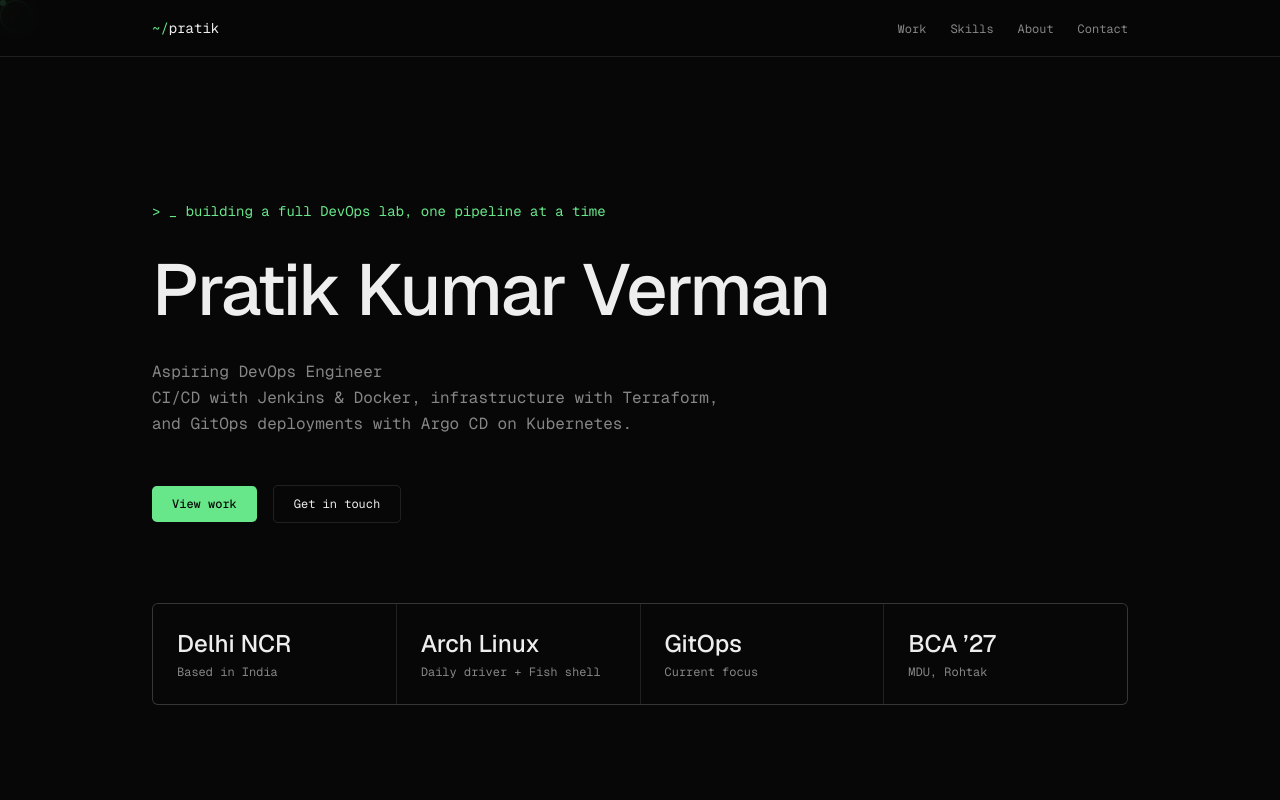
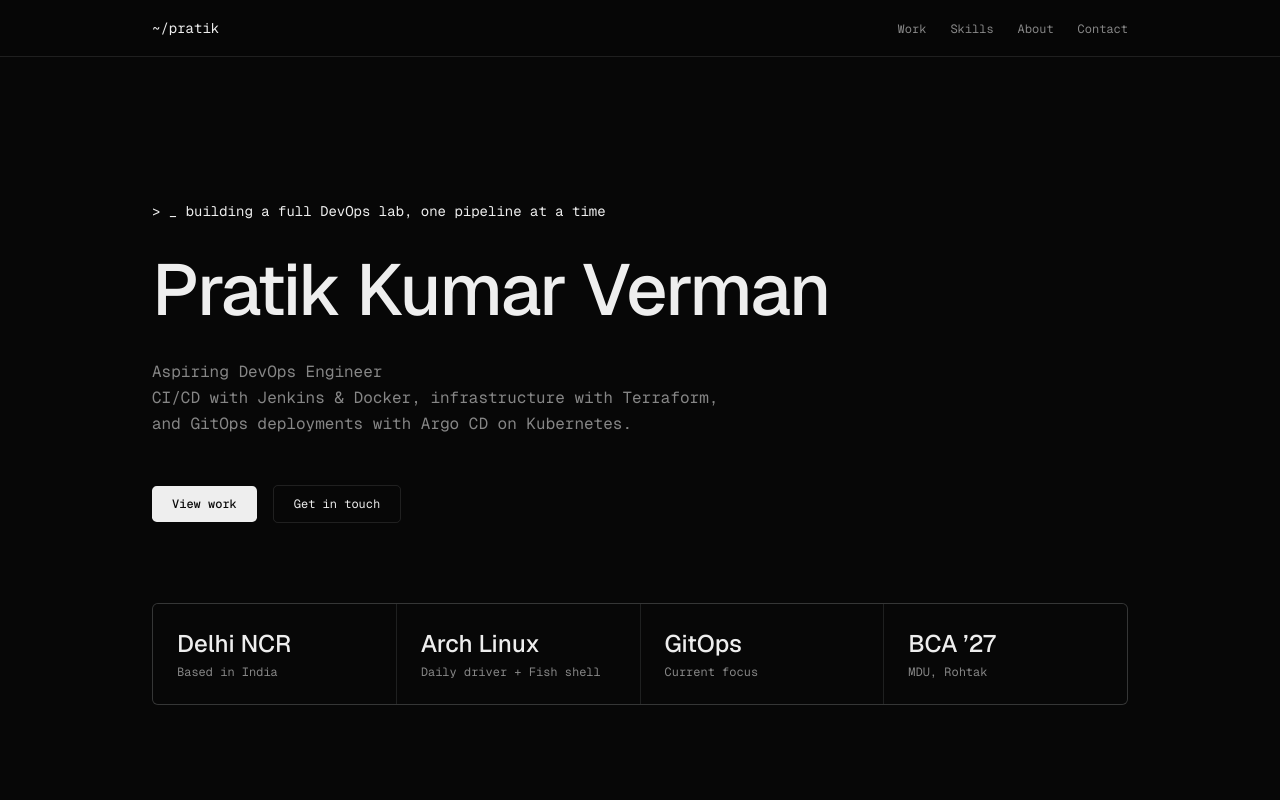
Before and after one commit to hahapratik/portfolio, a Next.js app: page / in a window 1280 px wide. Shown: the top 800 px of the page. Built offline with nearby package versions, Linux system fonts and the light colour scheme.

Commit message:
feat: implement monochrome dark theme and enhance cursor trail component

```diff
--- a/app/globals.css
+++ b/app/globals.css
@@ -47,6 +47,7 @@
   --radius-4xl: calc(var(--radius) * 2.6);
 }
 
+/* Monochrome theme — black, white, and grays only */
 :root {
   color-scheme: dark;
   --background: oklch(0.13 0 0);
@@ -55,8 +56,8 @@
   --card-foreground: oklch(0.95 0 0);
   --popover: oklch(0.17 0 0);
   --popover-foreground: oklch(0.95 0 0);
-  --primary: oklch(0.83 0.17 150);
-  --primary-foreground: oklch(0.15 0.02 150);
+  --primary: oklch(0.95 0 0);
+  --primary-foreground: oklch(0.15 0 0);
   --secondary: oklch(0.22 0 0);
   --secondary-foreground: oklch(0.95 0 0);
   --muted: oklch(0.2 0 0);
@@ -66,8 +67,8 @@
   --destructive: oklch(0.6 0.2 25);
   --border: oklch(1 0 0 / 10%);
   --input: oklch(1 0 0 / 14%);
-  --ring: oklch(0.83 0.17 150);
-  --chart-1: oklch(0.83 0.17 150);
+  --ring: oklch(0.95 0 0);
+  --chart-1: oklch(0.95 0 0);
   --chart-2: oklch(0.62 0 0);
   --chart-3: oklch(0.44 0 0);
   --chart-4: oklch(0.37 0 0);
@@ -75,12 +76,12 @@
   --radius: 0.375rem;
   --sidebar: oklch(0.17 0 0);
   --sidebar-foreground: oklch(0.95 0 0);
-  --sidebar-primary: oklch(0.83 0.17 150);
-  --sidebar-primary-foreground: oklch(0.15 0.02 150);
+  --sidebar-primary: oklch(0.95 0 0);
+  --sidebar-primary-foreground: oklch(0.15 0 0);
   --sidebar-accent: oklch(0.22 0 0);
   --sidebar-accent-foreground: oklch(0.95 0 0);
   --sidebar-border: oklch(1 0 0 / 10%);
-  --sidebar-ring: oklch(0.83 0.17 150);
+  --sidebar-ring: oklch(0.95 0 0);
 }
 
 .dark {
@@ -91,8 +92,8 @@
   --card-foreground: oklch(0.95 0 0);
   --popover: oklch(0.17 0 0);
   --popover-foreground: oklch(0.95 0 0);
-  --primary: oklch(0.83 0.17 150);
-  --primary-foreground: oklch(0.15 0.02 150);
+  --primary: oklch(0.95 0 0);
+  --primary-foreground: oklch(0.15 0 0);
   --secondary: oklch(0.22 0 0);
   --secondary-foreground: oklch(0.95 0 0);
   --muted: oklch(0.2 0 0);
@@ -102,20 +103,20 @@
   --destructive: oklch(0.6 0.2 25);
   --border: oklch(1 0 0 / 10%);
   --input: oklch(1 0 0 / 14%);
-  --ring: oklch(0.83 0.17 150);
-  --chart-1: oklch(0.83 0.17 150);
+  --ring: oklch(0.95 0 0);
+  --chart-1: oklch(0.95 0 0);
   --chart-2: oklch(0.62 0 0);
   --chart-3: oklch(0.44 0 0);
   --chart-4: oklch(0.37 0 0);
   --chart-5: oklch(0.27 0 0);
   --sidebar: oklch(0.17 0 0);
   --sidebar-foreground: oklch(0.95 0 0);
-  --sidebar-primary: oklch(0.83 0.17 150);
-  --sidebar-primary-foreground: oklch(0.15 0.02 150);
+  --sidebar-primary: oklch(0.95 0 0);
+  --sidebar-primary-foreground: oklch(0.15 0 0);
   --sidebar-accent: oklch(0.22 0 0);
   --sidebar-accent-foreground: oklch(0.95 0 0);
   --sidebar-border: oklch(1 0 0 / 10%);
-  --sidebar-ring: oklch(0.83 0.17 150);
+  --sidebar-ring: oklch(0.95 0 0);
 }
 
 @layer base {
--- a/components/cursor-trail.tsx
+++ b/components/cursor-trail.tsx
@@ -2,77 +2,58 @@
 
 import { useEffect, useRef } from 'react'
 
-const TRAIL_LENGTH = 14
-
 export function CursorTrail() {
   const dotRef = useRef<HTMLDivElement>(null)
   const ringRef = useRef<HTMLDivElement>(null)
-  const canvasRef = useRef<HTMLCanvasElement>(null)
 
   useEffect(() => {
     // Only enable on devices with a fine pointer (mouse)
     if (!window.matchMedia('(pointer: fine)').matches) return
+    // Respect reduced motion preference
+    if (window.matchMedia('(prefers-reduced-motion: reduce)').matches) return
 
     const dot = dotRef.current
     const ring = ringRef.current
-    const canvas = canvasRef.current
-    if (!dot || !ring || !canvas) return
-
-    const ctx = canvas.getContext('2d')
-    if (!ctx) return
-
-    let dpr = Math.min(window.devicePixelRatio || 1, 2)
-    const resize = () => {
-      dpr = Math.min(window.devicePixelRatio || 1, 2)
-      canvas.width = window.innerWidth * dpr
-      canvas.height = window.innerHeight * dpr
-    }
-    resize()
-    window.addEventListener('resize', resize)
+    if (!dot || !ring) return
 
     const mouse = { x: -100, y: -100 }
     const ringPos = { x: -100, y: -100 }
-    const trail: { x: number; y: number }[] = []
     let hovering = false
+    let visible = false
     let raf = 0
 
     const onMove = (e: MouseEvent) => {
       mouse.x = e.clientX
       mouse.y = e.clientY
+      if (!visible) {
+        visible = true
+        ringPos.x = mouse.x
+        ringPos.y = mouse.y
+        dot.style.opacity = '1'
+        ring.style.opacity = '1'
+      }
       const target = e.target as HTMLElement
       hovering = !!target.closest('a, button, input, textarea, [role="button"]')
     }
+
+    const onLeave = () => {
+      visible = false
+      dot.style.opacity = '0'
+      ring.style.opacity = '0'
+    }
+
     window.addEventListener('mousemove', onMove, { passive: true })
+    document.documentElement.addEventListener('mouseleave', onLeave)
 
     const loop = () => {
       // Dot follows instantly
       dot.style.transform = `translate(${mouse.x}px, ${mouse.y}px) translate(-50%, -50%)`
 
-      // Ring eases toward the mouse
-      ringPos.x += (mouse.x - ringPos.x) * 0.16
-      ringPos.y += (mouse.y - ringPos.y) * 0.16
-      const scale = hovering ? 1.8 : 1
+      // Ring eases gently behind
+      ringPos.x += (mouse.x - ringPos.x) * 0.18
+      ringPos.y += (mouse.y - ringPos.y) * 0.18
+      const scale = hovering ? 1.6 : 1
       ring.style.transform = `translate(${ringPos.x}px, ${ringPos.y}px) translate(-50%, -50%) scale(${scale})`
-      ring.style.opacity = hovering ? '0.9' : '0.5'
-
-      // Trail
-      trail.push({ x: mouse.x, y: mouse.y })
-      if (trail.length > TRAIL_LENGTH) trail.shift()
-
-      ctx.clearRect(0, 0, canvas.width, canvas.height)
-      ctx.save()
-      ctx.scale(dpr, dpr)
-      for (let i = 1; i < trail.length; i++) {
-        const alpha = (i / trail.length) * 0.35
-        ctx.strokeStyle = `rgba(57, 211, 83, ${alpha})`
-        ctx.lineWidth = (i / trail.length) * 2.5
-        ctx.lineCap = 'round'
-        ctx.beginPath()
-        ctx.moveTo(trail[i - 1].x, trail[i - 1].y)
-        ctx.lineTo(trail[i].x, trail[i].y)
-        ctx.stroke()
-      }
-      ctx.restore()
 
       raf = requestAnimationFrame(loop)
     }
@@ -83,24 +64,21 @@ export function CursorTrail() {
     return () => {
       cancelAnimationFrame(raf)
       window.removeEventListener('mousemove', onMove)
-      window.removeEventListener('resize', resize)
+      document.documentElement.removeEventListener('mouseleave', onLeave)
       document.documentElement.classList.remove('has-cursor-trail')
     }
   }, [])
 
   return (
     <div aria-hidden="true">
-      <canvas
-        ref={canvasRef}
-        className="pointer-events-none fixed inset-0 z-50 hidden md:block"
-      />
       <div
         ref={ringRef}
-        className="pointer-events-none fixed left-0 top-0 z-50 hidden size-8 rounded-full border border-primary/60 transition-opacity duration-200 md:block"
+        className="pointer-events-none fixed left-0 top-0 z-50 hidden size-7 rounded-full border border-foreground/30 opacity-0 transition-[opacity] duration-300 md:block"
+        style={{ transitionProperty: 'opacity' }}
       />
       <div
         ref={dotRef}
-        className="pointer-events-none fixed left-0 top-0 z-50 hidden size-1.5 rounded-full bg-primary shadow-[0_0_8px_2px_rgba(57,211,83,0.5)] md:block"
+        className="pointer-events-none fixed left-0 top-0 z-50 hidden size-1.5 rounded-full bg-foreground opacity-0 transition-opacity duration-300 md:block"
       />
     </div>
   )
--- a/components/skills.tsx
+++ b/components/skills.tsx
@@ -82,7 +82,7 @@ export function Skills() {
                       width={24}
                       height={24}
                       loading="lazy"
-                      className="size-6 shrink-0"
+                      className="size-6 shrink-0 opacity-80 grayscale"
                       aria-hidden="true"
                     />
                     <span className="text-sm text-card-foreground">{skill.name}</span>
```
